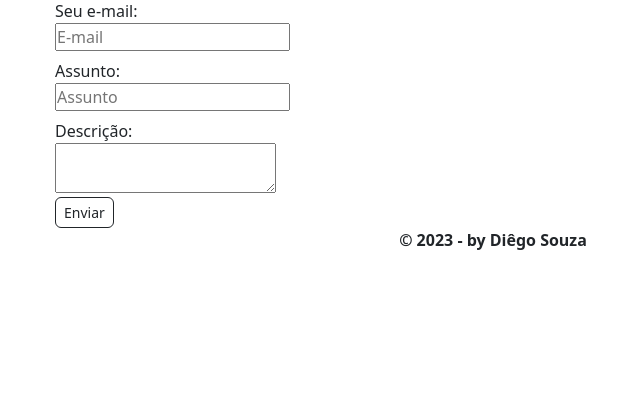
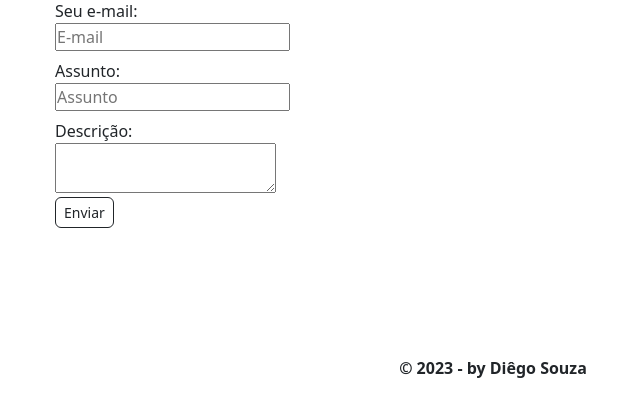
Before and after one commit to diegops17/br.com.unes, a Flask app: page /contato in a window 1280 px wide. Shown: the part 212-629 px from the top of the page, without its empty margins (147-787 px from the left). Run offline with Flask 3, Linux system fonts and the light colour scheme; parts of the project's set-up code (start-up, migrations or seed data) failed here and were passed over.

Commit message:
resolução bug de integração com o banco de dados, removido ambiente virtual

```diff
--- a/bd_dao.py
+++ b/bd_dao.py
@@ -1,5 +1,4 @@
-#import mysql.connector
-import mysql
+import mysql.connector
 
 conexao = mysql.connector.connect(
     host='localhost',
--- a/static/css/estilo.css
+++ b/static/css/estilo.css
@@ -20,6 +20,25 @@ body{
 input{
     margin-bottom: 0.5rem;
 }
+
+section.section-cinco-motivos{
+    padding-bottom: 8rem;
+}
+
+footer{
+    position: relative;
+    bottom:0;
+}
+
+.btnContato{
+    margin-top: 0.5rem;
+}
+
+.paragrafo-rodape{
+    display: flex;
+    margin-top: 3rem;
+}
+
 
 /*X-Small devices (portrait phones, less than 576px)*/
 @media (max-width: 575.98px) {
```
